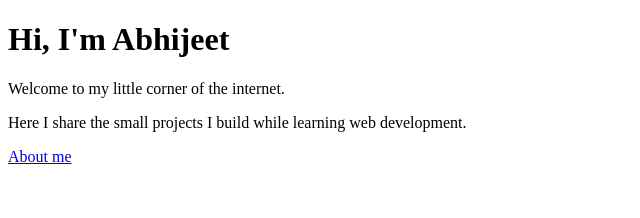
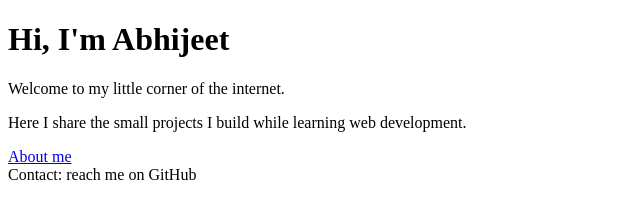
Before and after one commit to AbhijeetPatil2005/my-portfolio, a plain HTML site: page index.html in a window 1280 px wide. Shown: the whole page, without its empty margins (0-640 px from the left). Drawn offline with Linux system fonts and the light colour scheme.

Commit message:
Add contact footer to home page

```diff
--- a/index.html
+++ b/index.html
@@ -9,5 +9,6 @@
   <p>Welcome to my little corner of the internet.</p>
   <p>Here I share the small projects I build while learning web development.</p>
   <a href="about.html">About me</a>
+  <footer>Contact: reach me on GitHub</footer>
 </body>
 </html>
```
